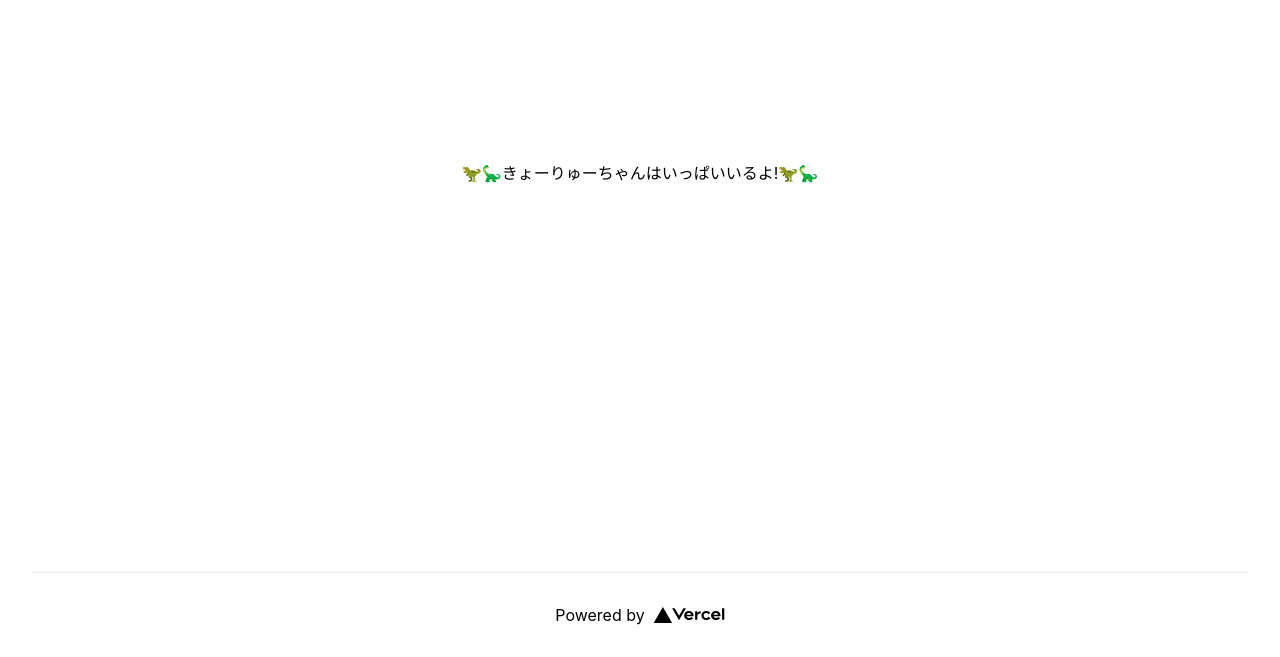
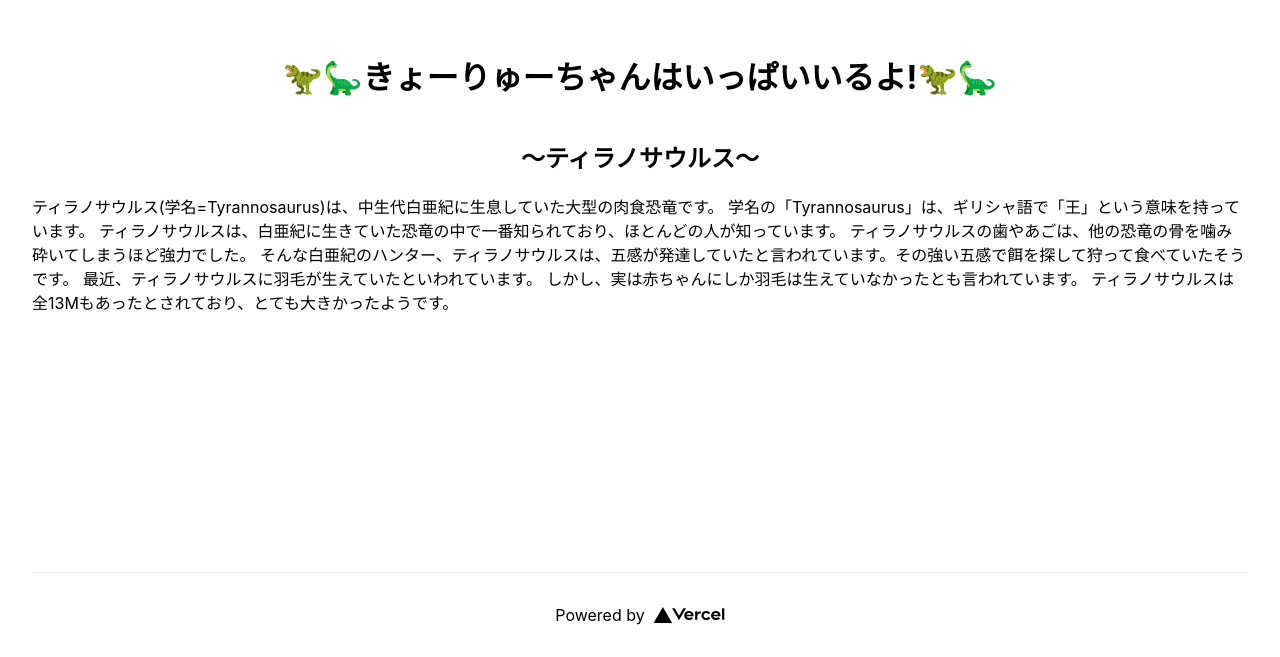
Before and after one commit to pontyororin/mypage, a Next.js app: page / in a window 1280 px wide. Shown: the part 228-885 px from the top of the page. Built offline with nearby package versions, Linux system fonts and the light colour scheme.

Commit message:
ティラノサウルスの説明を追加

```diff
--- a/pages/index.tsx
+++ b/pages/index.tsx
@@ -7,12 +7,21 @@ export default function Home() {
     <div className={styles.container}>
       <Head>
         <title>きょーりゅー大図鑑</title>
-        <meta name="description" content="きょーりゅーたちの情報をまとめています!(随時更新)" />
+        <meta name="description" content="きょーりゅーたちの情報を調べてまとめています!(随時更新)" />
         <link rel="icon" href="/favicon.ico" />
       </Head>
 
       <main className={styles.main}>
-      🦖🦕きょーりゅーちゃんはいっぱいいるよ!🦖🦕
+      <h1>🦖🦕きょーりゅーちゃんはいっぱいいるよ!🦖🦕</h1>
+      <h2>〜ティラノサウルス〜</h2>
+      ティラノサウルス(学名=Tyrannosaurus)は、中生代白亜紀に生息していた大型の肉食恐竜です。
+      学名の「Tyrannosaurus」は、ギリシャ語で「王」という意味を持っています。
+      ティラノサウルスは、白亜紀に生きていた恐竜の中で一番知られており、ほとんどの人が知っています。
+      ティラノサウルスの歯やあごは、他の恐竜の骨を噛み砕いてしまうほど強力でした。
+      そんな白亜紀のハンター、ティラノサウルスは、五感が発達していたと言われています。その強い五感で餌を探して狩って食べていたそうです。
+      最近、ティラノサウルスに羽毛が生えていたといわれています。
+      しかし、実は赤ちゃんにしか羽毛は生えていなかったとも言われています。
+      ティラノサウルスは全13Mもあったとされており、とても大きかったようです。
 
       </main>
 
```
